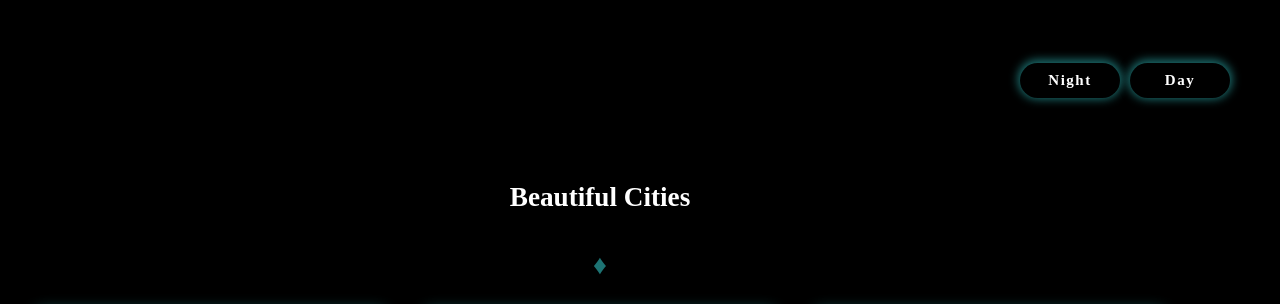
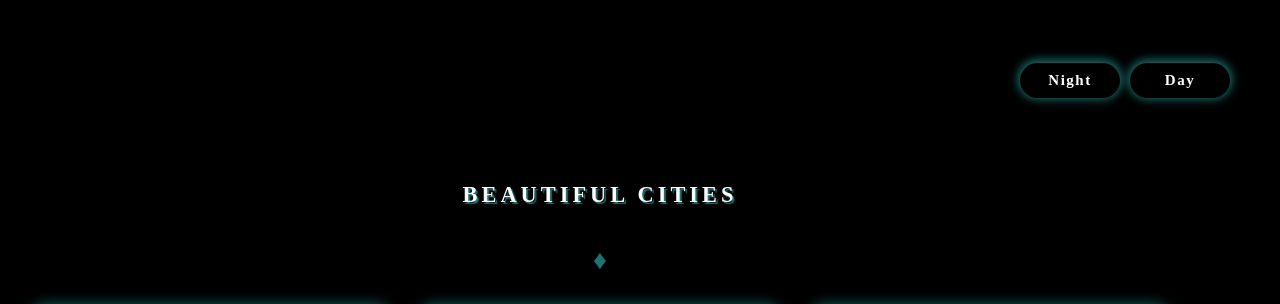
Before and after one commit to aangel105/Image-Gallery, a plain HTML site: page index.html in a window 1280 px wide. Shown: the top 304 px of the page. Drawn offline with nearby package versions, Linux system fonts and the light colour scheme; a web font is replaced by a local one.

Commit message:
add shadow to the header

```diff
--- a/style.css
+++ b/style.css
@@ -92,12 +92,16 @@ h1 {
   text-align: center;
   font-family: "Prociono", serif;
   font-weight: bold;
-  font-size: 2rem;
+  font-size: 1.2rem;
+  letter-spacing: 4px;
+  text-transform: uppercase;
+  text-shadow: 2px 2px 1px var(--special-color);
+  margin-bottom: 8px;
 }
 
 span {
   padding: 5px;
-  margin: 10px;
+  margin: 15px;
   font-size: 1.7rem;
   color: var(--special-color);
 }
@@ -238,6 +242,9 @@ span {
     font-family: "Prociono", serif;
     font-weight: bold;
     font-size: 1.7rem;
+    letter-spacing: 4px;
+    text-transform: uppercase;
+    text-shadow: 2px 2px 1px var(--special-color);
   }
 
   span {
@@ -360,7 +367,10 @@ span {
     margin: 10px;
     font-family: "Prociono", serif;
     font-weight: bold;
-    font-size: 1.7rem;
+    font-size: 1.4rem;
+    letter-spacing: 4px;
+    text-transform: uppercase;
+    text-shadow: 2px 2px 1px var(--special-color);
   }
 
   span {
```
